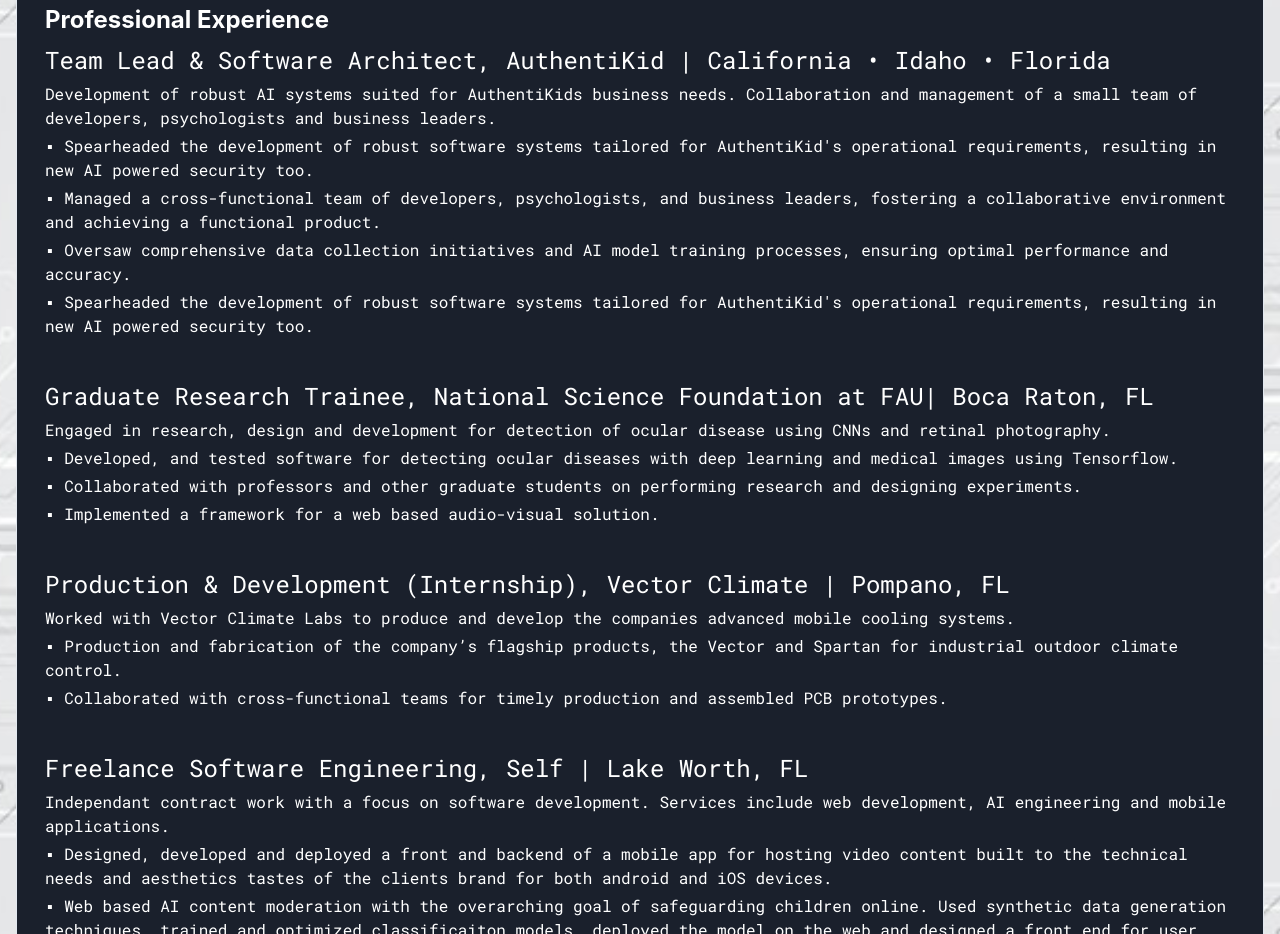
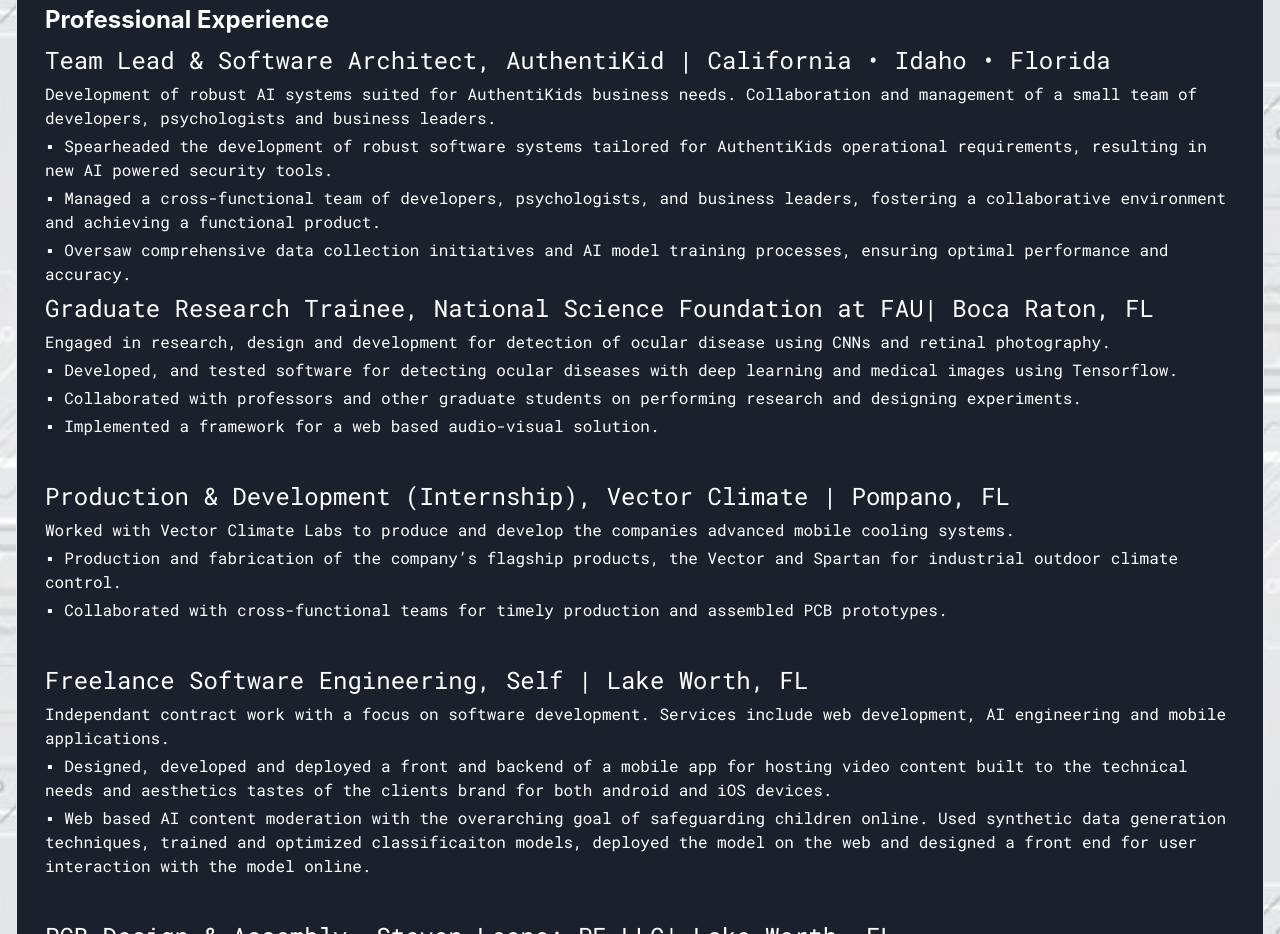
Before and after one commit to jacklion710/jacobleone-tech-portfolio, a Next.js app: page /Resume in a window 1280 px wide. Shown: the part 1540-2474 px from the top of the page. Built offline with nearby package versions, Linux system fonts and the light colour scheme.

Commit message:
Removed apostrophe

```diff
--- a/components/ResumeComponent.tsx
+++ b/components/ResumeComponent.tsx
@@ -99,8 +99,8 @@ const ResumeComponent: React.FC = () => {
         <Text color="white" mb={1}>Development of robust AI systems suited for AuthentiKids business needs. Collaboration and management of a small team of developers, psychologists and business leaders.
         </Text>
         <Text color="white" mb={1}>
-        ▪ Spearheaded the development of robust software systems tailored for AuthentiKid's operational requirements, resulting
-        in new AI powered security too.
+        ▪ Spearheaded the development of robust software systems tailored for AuthentiKids operational requirements, resulting
+        in new AI powered security tools.
         </Text>
         <Text color="white" mb={1}>
         ▪ Managed a cross-functional team of developers, psychologists, and business leaders, fostering a collaborative environment
@@ -108,11 +108,6 @@ const ResumeComponent: React.FC = () => {
         </Text>
         <Text color="white" mb={1}>
         ▪ Oversaw comprehensive data collection initiatives and AI model training processes, ensuring optimal performance and accuracy.
-        </Text>
-
-        <Text color="white" mb={10}>
-        ▪ Spearheaded the development of robust software systems tailored for AuthentiKid's operational requirements, resulting
-        in new AI powered security too.
         </Text>
 
         <Text color="white" mb={1} fontSize="2xl">
```
